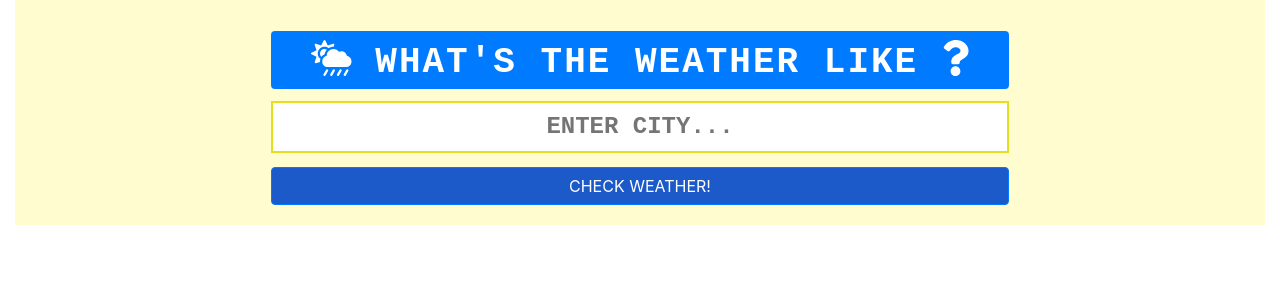
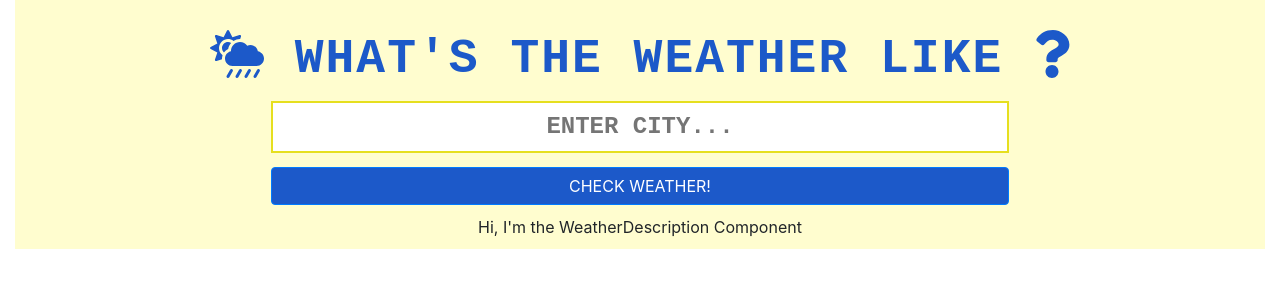
Before and after one commit to Maymoonah/react-weather-app, a React (Create React App) app in the folder weather-app/: page / in a window 1280 px wide. Shown: the top 300 px of the page. Built offline with nearby package versions, Linux system fonts and the light colour scheme.

Commit message:
imported WeatherDescription component

```diff
--- a/weather-app/src/App.js
+++ b/weather-app/src/App.js
@@ -1,7 +1,8 @@
 import React, { Component } from 'react';
-import { Container, Card, CardGroup, Button, Badge} from 'react-bootstrap/';
+import { Container, Card, CardGroup, Button} from 'react-bootstrap/';
 import { FontAwesomeIcon } from '@fortawesome/react-fontawesome';
-import { faQuestion, faCloudSunRain } from '@fortawesome/free-solid-svg-icons'
+import { faQuestion, faCloudSunRain } from '@fortawesome/free-solid-svg-icons';
+import WeatherDescription from "./components/WeatherDescription";
 
 class App extends Component {
 
@@ -191,10 +192,11 @@ class App extends Component {
       <div className="App">
         <Container fluid>
           <div className="header">
-          <h1 id="title"><Badge variant="primary"><FontAwesomeIcon icon={faCloudSunRain} /> What's The Weather Like <FontAwesomeIcon icon={faQuestion} /></Badge></h1>
+          <h1 id="title"><FontAwesomeIcon icon={faCloudSunRain} /> What's The Weather Like <FontAwesomeIcon icon={faQuestion} /></h1>
             <input type="text" placeholder="Enter city..." className="city"/>
             <br/>
             <Button id="submit" onClick={this.getCity}>Check Weather!</Button>
+            <WeatherDescription />
           </div>
           <div className="info">{weatherInfo}</div>
           <div className="fiveDays"><CardGroup>{fiveDays}</CardGroup></div>
```
